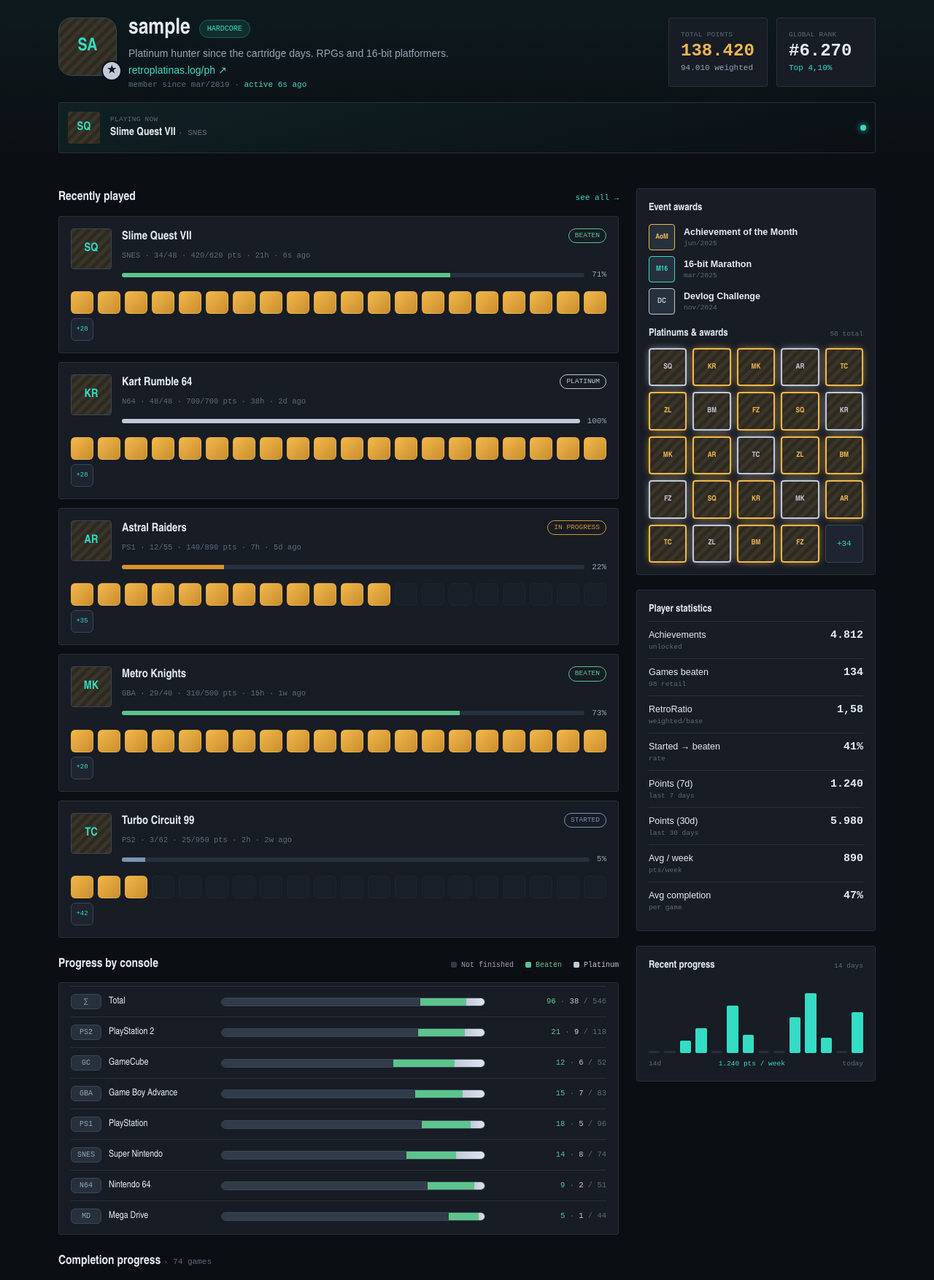
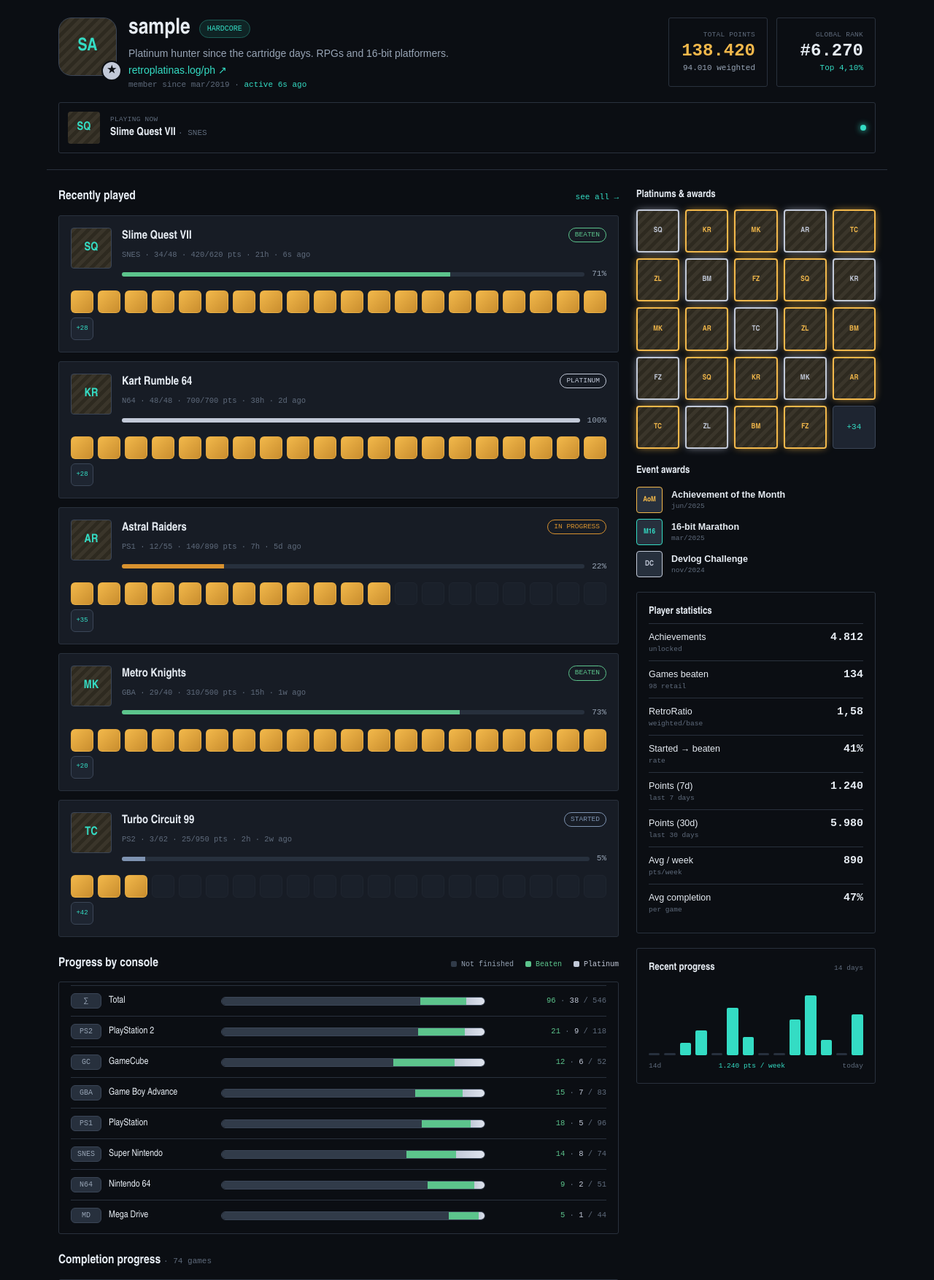
Before and after one commit to Gabriel-TwoBits/RetroPlatinas, a Django app: a page that uses templates/accounts/partials/sec-heat.html in a window 1280 px wide. Shown: the part 55-1809 px from the top of the page at 73% size. Run offline with Django 5.2, Linux system fonts and the light colour scheme; tables that the repository leaves empty hold one stand-in row (values such as "Sample post"); style sheets or scripts are compiled from the project's sources.

Commit message:
fix: flatten the identity banner and rail cards

```diff
--- a/templates/accounts/partials/identity-header.html
+++ b/templates/accounts/partials/identity-header.html
@@ -1,6 +1,6 @@
 {% load i18n %}
-<div class="bg-gradient-to-b from-brand/[0.06] to-transparent">
-  <div class="mx-auto max-w-6xl px-4 py-6">
+<div class="bg-gradient-to-b from-brand/[0.06] to-transparent lg:bg-none">
+  <div class="mx-auto max-w-6xl px-4 py-6 lg:border-b lg:border-line lg:pb-[22px]">
     <div class="flex flex-col gap-6 sm:flex-row sm:items-start sm:justify-between">
       <div class="flex gap-4">
         <div class="rp-hatch relative flex h-20 w-20 shrink-0 items-center justify-center rounded-[18px] border border-line2 font-display text-2xl font-bold text-brand">
@@ -25,12 +25,12 @@
       </div>
 
       <div class="flex gap-3">
-        <div class="min-w-[8.5rem] rounded-card border border-line bg-surface p-4">
+        <div class="min-w-[8.5rem] rounded-card border border-line p-4 text-right">
           <div class="font-mono text-[9.5px] uppercase tracking-wide text-txt-faint">{% trans "Total points" %}</div>
           <div class="font-mono text-2xl font-bold leading-tight text-gold">{{ points_total }}</div>
           <div class="font-mono text-[11px] text-txt-muted">{% blocktrans %}{{ points_weighted }} weighted{% endblocktrans %}</div>
         </div>
-        <div class="min-w-[8.5rem] rounded-card border border-line bg-surface p-4">
+        <div class="min-w-[8.5rem] rounded-card border border-line p-4 text-right">
           <div class="font-mono text-[9.5px] uppercase tracking-wide text-txt-faint">{% trans "Global rank" %}</div>
           <div class="font-mono text-2xl font-bold leading-tight text-txt">{{ rank }}</div>
           <div class="font-mono text-[11px] text-brand">{% blocktrans %}Top {{ top_pct }}{% endblocktrans %}</div>
@@ -38,7 +38,7 @@
       </div>
     </div>
 
-    <div class="mt-4 flex items-center gap-3.5 rounded-card border border-line bg-gradient-to-r from-brand/[0.07] to-transparent p-3">
+    <div class="mt-4 flex items-center gap-3.5 rounded-card border border-line p-3">
       <div class="rp-hatch flex h-11 w-11 shrink-0 items-center justify-center rounded-tile font-display font-bold text-brand">{{ last_played.initials }}</div>
       <div class="min-w-0 flex-1">
         <div class="font-mono text-[9.5px] uppercase tracking-wide text-txt-faint">{% trans "Playing now" %}</div>
--- a/templates/accounts/partials/sec-awards.html
+++ b/templates/accounts/partials/sec-awards.html
@@ -1,7 +1,15 @@
 {% load i18n %}
-<div class="rounded-card border border-line bg-surface p-4">
+<div>
+  <div class="mb-2.5 font-display text-sm font-semibold text-txt">{% trans "Platinums & awards" %}</div>
+  <div class="mb-5 grid grid-cols-5 gap-2">
+    {% for a in game_awards %}
+      <div class="text-{{ a.tone }} rp-hatch flex aspect-square items-center justify-center rounded-tile border-2 border-current font-display text-[10px] font-bold shadow-[0_0_12px_-3px_currentColor]">{{ a.ini }}</div>
+    {% endfor %}
+    <div class="flex aspect-square items-center justify-center rounded-tile border border-line2 bg-surface2 font-mono text-[11px] text-brand">+{{ game_awards_more }}</div>
+  </div>
+
   <div class="mb-3 font-display text-sm font-semibold text-txt">{% trans "Event awards" %}</div>
-  <div class="mb-4 flex flex-col gap-2">
+  <div class="flex flex-col gap-2">
     {% for a in event_awards %}
       <div class="flex items-center gap-3">
         <div class="text-{{ a.tone }} flex h-9 w-9 shrink-0 items-center justify-center rounded-tile border border-current bg-elevated font-display text-[10px] font-bold">{{ a.ini }}</div>
@@ -12,15 +20,4 @@
       </div>
     {% endfor %}
   </div>
-
-  <div class="mb-2.5 flex items-baseline justify-between">
-    <div class="font-display text-sm font-semibold text-txt">{% trans "Platinums & awards" %}</div>
-    <span class="font-mono text-[9.5px] text-txt-faint">{% blocktrans %}{{ game_awards_total }} total{% endblocktrans %}</span>
-  </div>
-  <div class="grid grid-cols-5 gap-2">
-    {% for a in game_awards %}
-      <div class="text-{{ a.tone }} rp-hatch flex aspect-square items-center justify-center rounded-tile border-2 border-current font-display text-[10px] font-bold shadow-[0_0_12px_-3px_currentColor]">{{ a.ini }}</div>
-    {% endfor %}
-    <div class="flex aspect-square items-center justify-center rounded-tile border border-line2 bg-surface2 font-mono text-[11px] text-brand">+{{ game_awards_more }}</div>
-  </div>
 </div>
--- a/templates/accounts/partials/sec-completion.html
+++ b/templates/accounts/partials/sec-completion.html
@@ -4,7 +4,7 @@
     {% trans "Completion progress" %}
     <span class="font-mono text-[11px] font-normal text-txt-faint">· {% blocktrans %}{{ completion_count }} games{% endblocktrans %}</span>
   </h3>
-  <div class="rounded-card border border-line bg-surface px-4 py-1">
+  <div class="rounded-card border border-line px-4 py-1">
     <div class="hidden grid-cols-[1fr_70px_96px_150px] gap-4 border-b border-line2 py-3 font-mono text-[9.5px] uppercase tracking-wide text-txt-faint sm:grid">
       <span>{% trans "Game" %}</span>
       <span>{% trans "Console" %}</span>
--- a/templates/accounts/partials/sec-heat.html
+++ b/templates/accounts/partials/sec-heat.html
@@ -1,5 +1,5 @@
 {% load i18n %}
-<div class="rounded-card border border-line bg-surface p-4">
+<div class="rounded-card border border-line p-4">
   <div class="mb-3.5 flex items-baseline justify-between">
     <div class="font-display text-sm font-semibold text-txt">{% trans "Recent progress" %}</div>
     <span class="font-mono text-[9.5px] text-txt-faint">{% trans "14 days" %}</span>
--- a/templates/accounts/partials/sec-progression.html
+++ b/templates/accounts/partials/sec-progression.html
@@ -8,7 +8,7 @@
       <span class="text-state-platinum"><span class="mr-1.5 inline-block h-2 w-2 rounded-sm bg-state-platinum align-middle"></span>{% trans "Platinum" %}</span>
     </div>
   </div>
-  <div class="rounded-card border border-line bg-surface px-4 py-1">
+  <div class="rounded-card border border-line px-4 py-1">
     {% for c in consoles %}
       <div class="flex flex-col gap-2 border-t border-line py-2.5 sm:grid sm:grid-cols-[190px_1fr_150px] sm:items-center sm:gap-4">
         <div class="flex min-w-0 items-center gap-2.5">
--- a/templates/accounts/partials/sec-stats.html
+++ b/templates/accounts/partials/sec-stats.html
@@ -1,5 +1,5 @@
 {% load i18n %}
-<div class="rounded-card border border-line bg-surface p-4">
+<div class="rounded-card border border-line p-4">
   <div class="mb-1.5 font-display text-sm font-semibold text-txt">{% trans "Player statistics" %}</div>
   {% for s in stats %}
     {% include "components/stat-line.html" with label=s.label value=s.value sub=s.sub %}
--- a/templates/accounts/partials/sec-wall.html
+++ b/templates/accounts/partials/sec-wall.html
@@ -3,7 +3,7 @@
   <h3 class="mb-3 font-display text-[17px] font-semibold text-txt">{% trans "User wall" %}</h3>
   <div class="mb-3.5 flex gap-2.5">
     <div class="flex h-9 w-9 shrink-0 items-center justify-center rounded-tile border border-line2 bg-surface2 font-display text-[10px] text-txt-faint">{% trans "you" %}</div>
-    <div class="flex-1 rounded-tile border border-line2 bg-surface px-3.5 py-2.5 text-sm text-txt-faint">{% blocktrans with username=profile_user.username %}Leave a comment on {{ username }}'s wall…{% endblocktrans %}</div>
+    <div class="flex-1 rounded-tile border border-line2 px-3.5 py-2.5 text-sm text-txt-faint">{% blocktrans with username=profile_user.username %}Leave a comment on {{ username }}'s wall…{% endblocktrans %}</div>
   </div>
   <div class="flex flex-col gap-2.5">
     {% for c in wall %}
```
